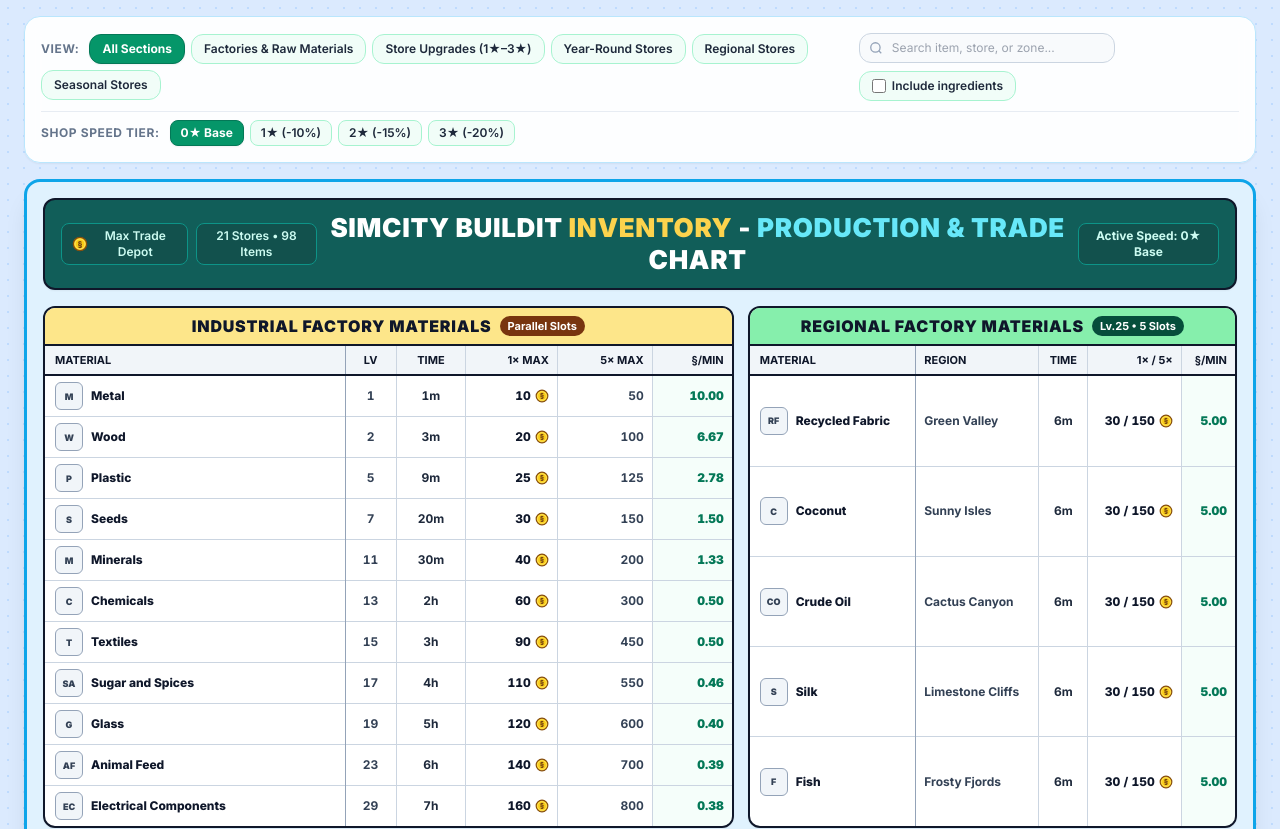
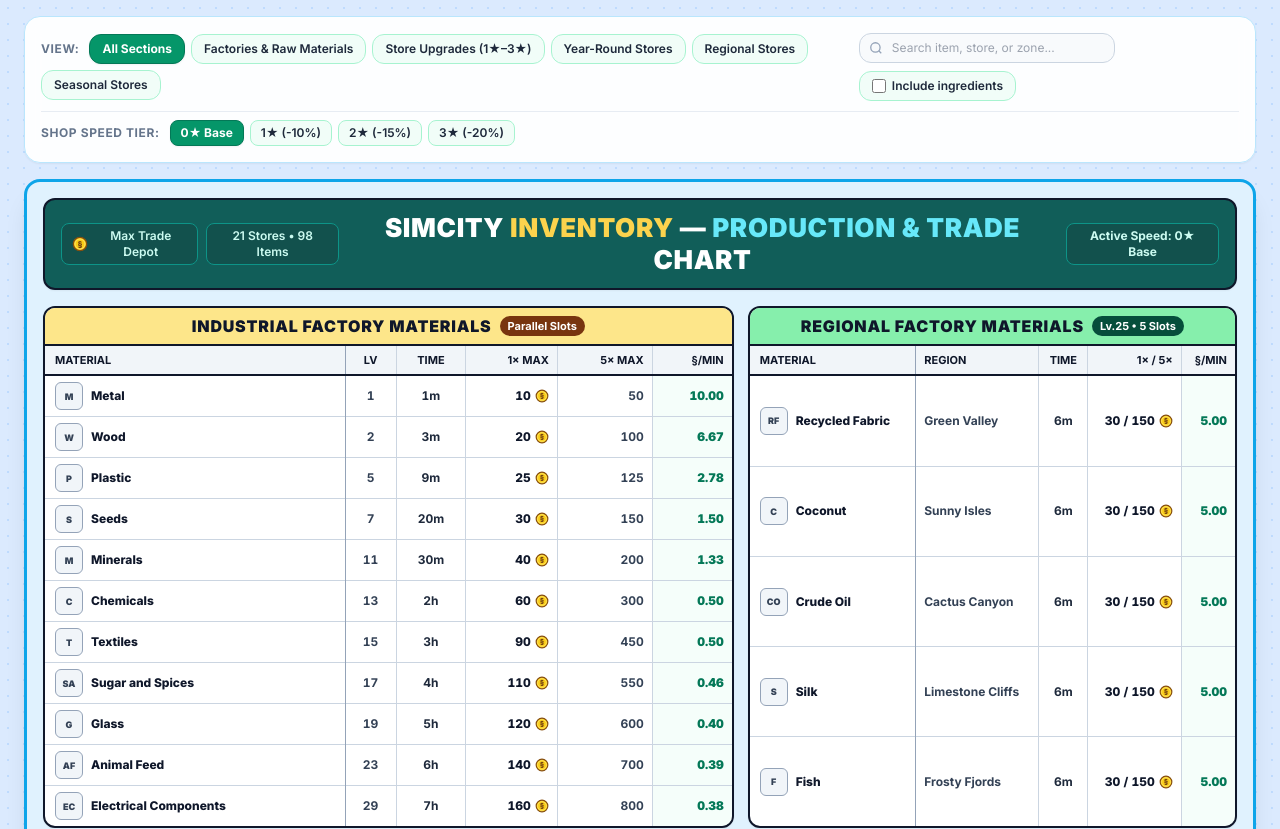
Before and after one commit to Plasma-boy/Simcity-Buildit-Inventory, a plain HTML site: page index.html in a window 1280 px wide. Shown: the top 829 px of the page. Drawn offline with nearby package versions, Linux system fonts and the light colour scheme.

Commit message:
Update index.html

```diff
--- a/index.html
+++ b/index.html
@@ -3,7 +3,7 @@
 <head>
   <meta charset="UTF-8" />
   <meta name="viewport" content="width=device-width, initial-scale=1.0" />
-  <title>SIMCITY BUILDIT INVENTORY - Master Production &amp; Trade Chart</title>
+  <title>SIMCITY INVENTORY — Master Production &amp; Trade Chart</title>
   <script src="https://cdn.tailwindcss.com"></script>
   <link rel="preconnect" href="https://fonts.googleapis.com" />
   <link rel="preconnect" href="https://fonts.gstatic.com" crossorigin />
@@ -149,7 +149,7 @@
       </div>
 
       <h1 class="text-lg sm:text-2xl md:text-[26px] font-black tracking-wide uppercase text-white">
-        SIMCITY BUILDIT <span class="text-amber-300">INVENTORY</span> - <span class="text-cyan-300">PRODUCTION &amp; TRADE</span> CHART
+        SIMCITY <span class="text-amber-300">INVENTORY</span> — <span class="text-cyan-300">PRODUCTION &amp; TRADE</span> CHART
       </h1>
 
       <div class="flex items-center gap-2 text-xs font-bold text-teal-100">
@@ -572,9 +572,9 @@
         buildCost: "100,000 §",
         items: [
           { name: "Letter Blocks", lv: 40, price: 360, mins: 60, mats: "4 Wood, 1 Measuring Tape" },
-          { name: "Kite", lv: 40, price: 0, mins: 0, mats: "Verify stats in-game" },
-          { name: "Teddy Bear", lv: 40, price: 0, mins: 0, mats: "Verify stats in-game" },
-          { name: "Game Console", lv: 40, price: 3560, mins: 0, mats: "Glass, Lighting System (Verify)" }
+          { name: "Kite", lv: 46, price: 1000, mins: 75, mats: "2 Home Textiles, 2 Planks, 2 Paint" },
+          { name: "Teddy Bear", lv: 52, price: 600, mins: 60, mats: "4 Home Textiles, 2 Plastic" },
+          { name: "Game Console", lv: 58, price: 2240, mins: 75, mats: "1 Lighting System, 3 Glass, 3 Electrical Components" }
         ]
       },
       {
@@ -600,9 +600,9 @@
         unlockLv: 50,
         buildCost: "300,000 §",
         items: [
-          { name: "Wool Shirt", lv: 50, price: 1700, mins: 0, mats: "4 Textiles, 2 Measuring Tape, 2 Paint" },
-          { name: "Picnic Basket", lv: 50, price: 6000, mins: 0, mats: "4 Fruit & Berries, 4 Textiles, 2 Glue" },
-          { name: "Apple Jam", lv: 50, price: 0, mins: 0, mats: "Verify stats in-game" }
+          { name: "Wool Shirt", lv: 50, price: 1700, mins: 75, mats: "4 Textiles, 2 Measuring Tape, 2 Paint" },
+          { name: "Picnic Basket", lv: 59, price: 6000, mins: 60, mats: "4 Fruit and Berries, 4 Textiles, 2 Glue" },
+          { name: "Apple Jam", lv: 73, price: 3700, mins: 60, mats: "4 Seeds, 2 Glass, 4 Flour Bag" }
         ]
       },
       {
@@ -613,11 +613,11 @@
         unlockLv: 55,
         buildCost: "350,000 §",
         items: [
-          { name: "Tiramisu", lv: 55, price: 1250, mins: 45, mats: "1 Sugar & Spices, 1 Vegetables, 1 Cream" },
-          { name: "Churros", lv: 55, price: 0, mins: 0, mats: "Verify stats in-game" },
-          { name: "Profiterole", lv: 55, price: 0, mins: 0, mats: "Verify stats in-game" },
-          { name: "Mochi", lv: 55, price: 0, mins: 0, mats: "Verify stats in-game" },
-          { name: "Pavlova", lv: 55, price: 0, mins: 0, mats: "Verify stats in-game" }
+          { name: "Tiramisu", lv: 55, price: 1250, mins: 45, mats: "1 Sugar and Spices, 1 Vegetables, 1 Cream" },
+          { name: "Churros", lv: 62, price: 1750, mins: 35, mats: "1 Cooking Utensils, 2 Flour Bag" },
+          { name: "Profiterole", lv: 71, price: 6550, mins: 35, mats: "2 Donuts, 2 Bread Roll, 1 Cream" },
+          { name: "Mochi", lv: 79, price: 3950, mins: 45, mats: "1 Frozen Yogurt, 1 Green Smoothie" },
+          { name: "Pavlova", lv: 87, price: 3470, mins: 90, mats: "1 Cooking Utensils, 2 Fruit and Berries, 2 Cream" }
         ]
       },
 
@@ -632,7 +632,7 @@
         items: [
           { name: "Reusable Bag", lv: 25, price: 120, mins: 20, mats: "2 Recycled Fabric" },
           { name: "Ecological Shoes", lv: 30, price: 750, mins: 120, mats: "2 Recycled Fabric, 1 Glue, 1 Measuring Tape" },
-          { name: "Yoga Mat", lv: 35, price: 0, mins: 180, mats: "3 Recycled Fabric, 2 Home Textiles, 1 Paint" }
+          { name: "Yoga Mat", lv: 35, price: 2000, mins: 180, mats: "3 Recycled Fabric, 2 Home Textiles, 1 Paint" }
         ]
       },
       {
@@ -644,8 +644,8 @@
         buildCost: "13,000 §",
         items: [
           { name: "Coconut Oil", lv: 25, price: 120, mins: 20, mats: "2 Coconut" },
-          { name: "Face Cream", lv: 30, price: 0, mins: 90, mats: "2 Coconut Oil, 2 Chemicals" },
-          { name: "Tropical Drink", lv: 35, price: 0, mins: 180, mats: "2 Fruit & Berries, 2 Coconut, 1 Sugar & Spices" }
+          { name: "Face Cream", lv: 30, price: 850, mins: 90, mats: "2 Coconut Oil, 2 Chemicals" },
+          { name: "Tropical Drink", lv: 35, price: 2400, mins: 180, mats: "2 Fruit & Berries, 2 Coconut, 1 Sugar & Spices" }
         ]
       },
       {
@@ -657,8 +657,8 @@
         buildCost: "13,000 §",
         items: [
           { name: "Motor Oil", lv: 25, price: 120, mins: 20, mats: "2 Crude Oil" },
-          { name: "Car Tire", lv: 30, price: 0, mins: 120, mats: "2 Crude Oil, 2 Glue, 3 Nails" },
-          { name: "Engine", lv: 35, price: 0, mins: 240, mats: "1 Electrical Comp., 1 Drill, 3 Nails" }
+          { name: "Car Tire", lv: 30, price: 950, mins: 120, mats: "2 Crude Oil, 2 Glue, 3 Nails" },
+          { name: "Engine", lv: 35, price: 2000, mins: 240, mats: "1 Electrical Comp., 1 Drill, 3 Nails" }
         ]
       },
       {
@@ -697,11 +697,11 @@
         unlockLv: 6,
         buildCost: "Free (Seasonal)",
         items: [
-          { name: "Toy Horse", lv: 6, price: 0, mins: 0, mats: "Winter Seasonal • Verify stats" },
-          { name: "Holiday Decorations", lv: 6, price: 0, mins: 0, mats: "Winter Seasonal • Verify stats" },
-          { name: "Candy Cane", lv: 6, price: 0, mins: 0, mats: "Winter Seasonal • Verify stats" },
-          { name: "Gingerbread Cookies", lv: 6, price: 0, mins: 0, mats: "Winter Seasonal • Verify stats" },
-          { name: "Holiday Ornament", lv: 6, price: 0, mins: 0, mats: "Winter Seasonal • Verify stats" }
+          { name: "Toy Horse", lv: 6, price: 120, mins: 20, mats: "1 Wood, 1 Nails, 1 Hammer" },
+          { name: "Holiday Decorations", lv: 6, price: 175, mins: 60, mats: "3 Seeds" },
+          { name: "Candy Cane", lv: 6, price: 350, mins: 180, mats: "3 Sugar and Spices" },
+          { name: "Gingerbread Cookies", lv: 6, price: 750, mins: 75, mats: "1 Flour Bag, 1 Sugar and Spices, 1 Cooking Utensils" },
+          { name: "Holiday Ornament", lv: 6, price: 920, mins: 45, mats: "2 Glass, 1 Paint" }
         ]
       },
       {
@@ -712,10 +712,11 @@
         unlockLv: 6,
         buildCost: "Free (Seasonal)",
         items: [
-          { name: "Chocolate Bar", lv: 6, price: 0, mins: 0, mats: "Spring Seasonal • Verify stats" },
-          { name: "Chocolate Eggs", lv: 6, price: 0, mins: 0, mats: "Spring Seasonal • Verify stats" },
-          { name: "Fruit Jelly", lv: 6, price: 0, mins: 0, mats: "Spring Seasonal • Verify stats" },
-          { name: "Easter Basket", lv: 6, price: 0, mins: 0, mats: "Spring Seasonal • Verify stats" }
+          { name: "Chocolate Bar", lv: 6, price: 187, mins: 20, mats: "2 Seeds, 1 Sugar and Spices" },
+          { name: "Chocolate Egg", lv: 6, price: 640, mins: 45, mats: "1 Seeds, 1 Sugar and Spices, 1 Cream" },
+          { name: "Easter Basket", lv: 6, price: 487, mins: 60, mats: "1 Wood, 1 Grass, 1 Sugar and Spices" },
+          { name: "Jelly Beans", lv: 6, price: 250, mins: 75, mats: "1 Glass, 1 Sugar and Spices" },
+          { name: "Fruit Cake", lv: 6, price: 3310, mins: 120, mats: "1 Fruit and Berries, 1 Cream, 1 Bread Roll" }
         ]
       }
     ];
```
